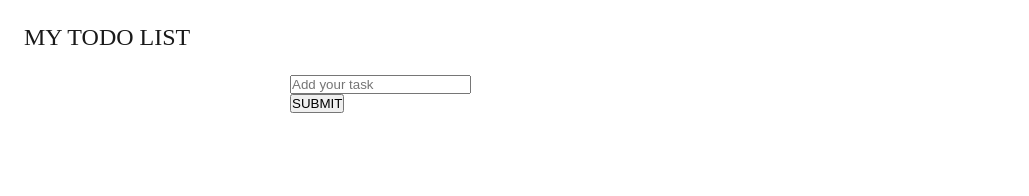
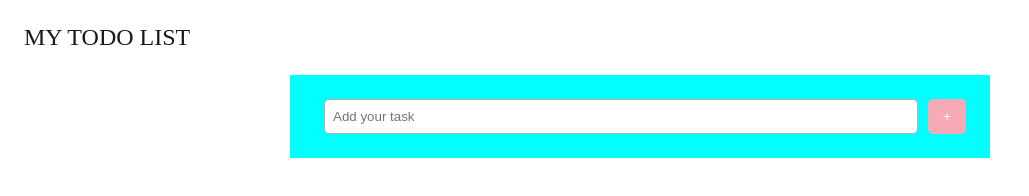
Before and after one commit to yurihoka/Todolist, a website: page src/index.html in a window 1280 px wide. Shown: the whole page, without its empty margins (0-1029 px from the left). Drawn offline with nearby package versions, Linux system fonts and the light colour scheme.

Commit message:
Add style in the form section

```diff
--- a/src/index.html
+++ b/src/index.html
@@ -10,15 +10,13 @@
       <a href="/" class="logo">MY TODO LIST</a>
     </header>
     <main>
-      <div>
-        <form>
-          <label for="create-todo"></label>
-          <input id="create-todo" type="text" placeholder="Add your task" />
-          <div>
-            <button>SUBMIT</button>
-          </div>
-        </form>
-      </div>
+      <form class="form">
+        <label for="create-todo"></label>
+        <input id="create-todo" type="text" placeholder="Add your task" />
+        <div>
+          <button>+</button>
+        </div>
+      </form>
     </main>
     <script src="https://ajax.googleapis.com/ajax/libs/jquery/3.7.1/jquery.min.js"></script>
     <script src="js/index.js"></script>
--- a/src/sass/index.scss
+++ b/src/sass/index.scss
@@ -1,4 +1,5 @@
 @import "partials/header";
+@import "partials/form";
 
 * {
   margin: 0;
--- /dev/null
+++ b/src/sass/partials/_form.scss
@@ -0,0 +1,33 @@
+.form {
+  padding: 24px;
+  background-color: aqua;
+  font-size: 20px;
+  display: flex;
+
+  input {
+    width: 100%;
+    margin-bottom: 10px;
+    padding: 8px;
+    margin: 0 10px;
+    border: 1px solid rgb(179, 176, 176);
+    border-radius: 5px;
+  }
+
+  input:focus {
+    outline: none;
+  }
+
+  button {
+    border: none;
+    background-color: rgb(246, 170, 182);
+    color: white;
+    border-radius: 5px;
+    padding: 10px 15px;
+    cursor: pointer;
+  }
+  button:active {
+    -ms-transform: translateY(1px);
+    -webkit-transform: translateY(1px);
+    transform: translateY(1px);
+  }
+}
```
Also changed, not shown: src/css/index.css, 1 other file.
